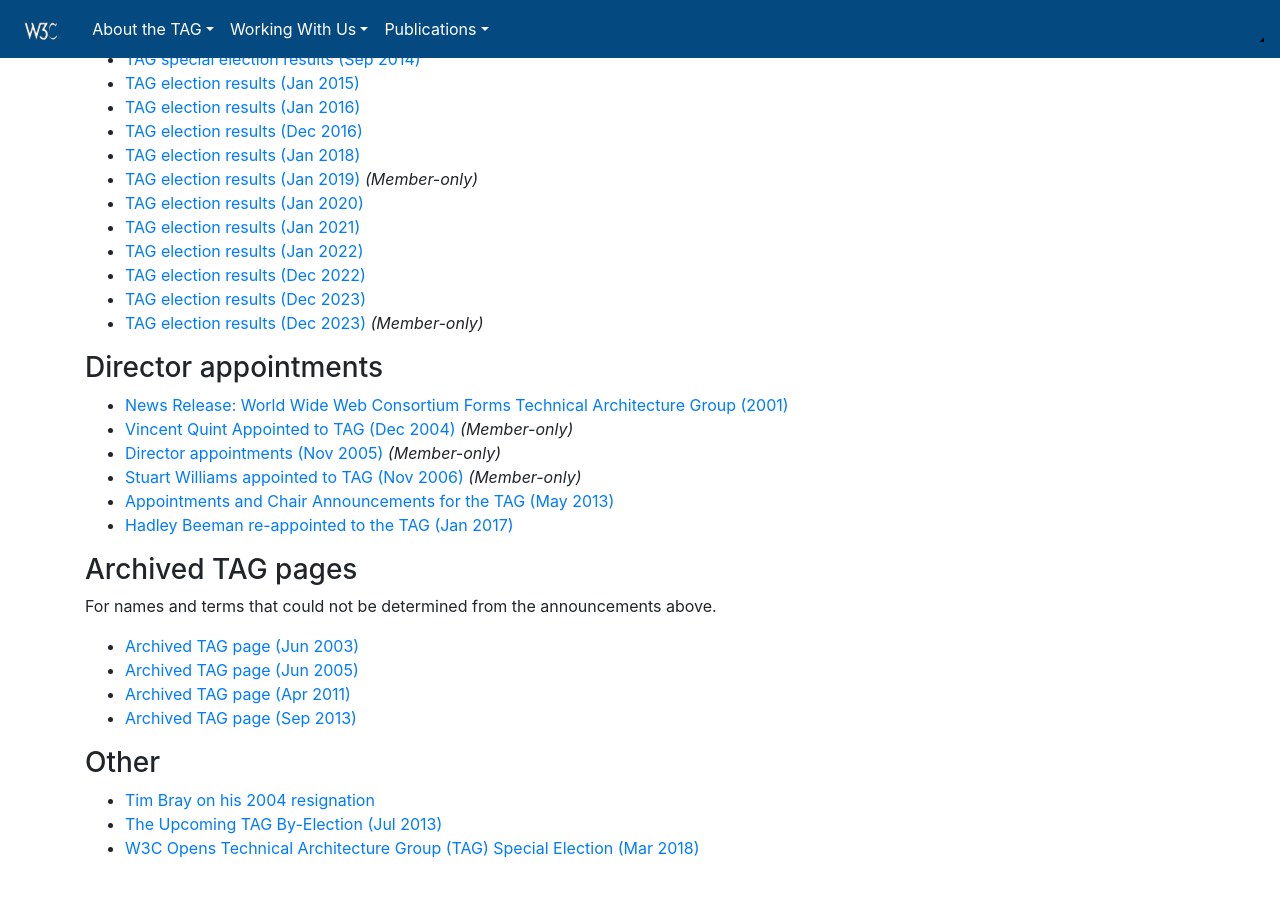
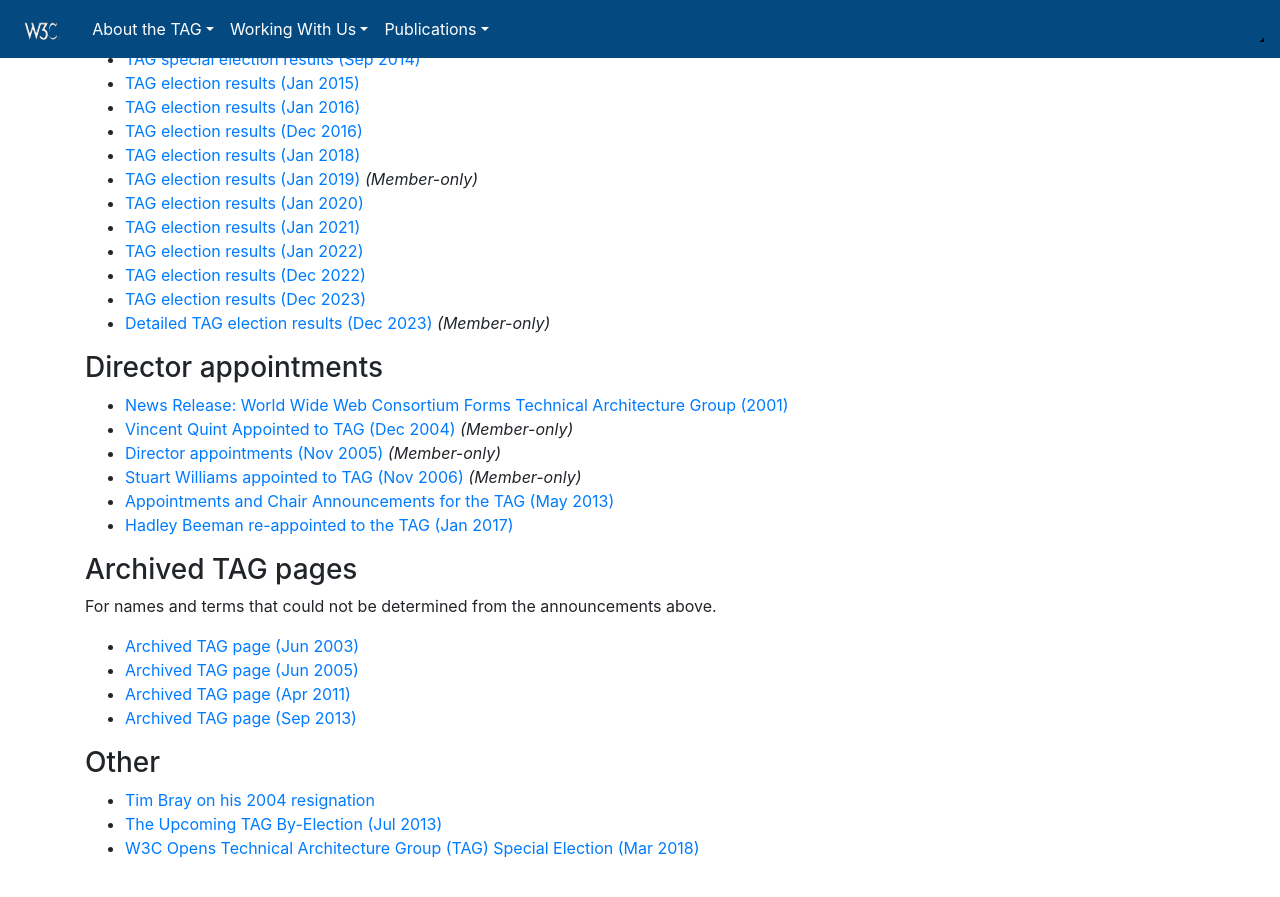
Before and after one commit to w3ctag/tag.w3.org, a Jekyll site: the page built from history/index.md, in a window 1280 px wide and 900 px high, scrolled down 2026 px. Shown: the top 897 px of the window. Built offline with Jekyll 4.4.1, drawn with Linux system fonts in a browser that asks for light colours; nearby versions of some CDN libraries; library files that are not in the unit come from our copies.

Commit message:
Update history/index.md
looks better, thanks!

Co-authored-by: Lea Verou <lea@verou.me>

```diff
--- a/history/index.md
+++ b/history/index.md
@@ -48,7 +48,7 @@
 - [TAG election results (Jan 2022)](https://www.w3.org/blog/news/archives/9377)
 - [TAG election results (Dec 2022)](https://www.w3.org/news/2022/w3c-advisory-committee-elects-technical-architecture-group-11/)
 - [TAG election results (Dec 2023)](https://www.w3.org/news/2023/w3c-advisory-committee-elects-technical-architecture-group/)
-- [TAG election results (Dec 2023)](https://lists.w3.org/Archives/Member/w3c-ac-members/2023OctDec/0059.html) *(Member-only)*
+- [Detailed TAG election results (Dec 2023)](https://lists.w3.org/Archives/Member/w3c-ac-members/2023OctDec/0059.html) *(Member-only)*
 
 ### Director appointments
 
```
